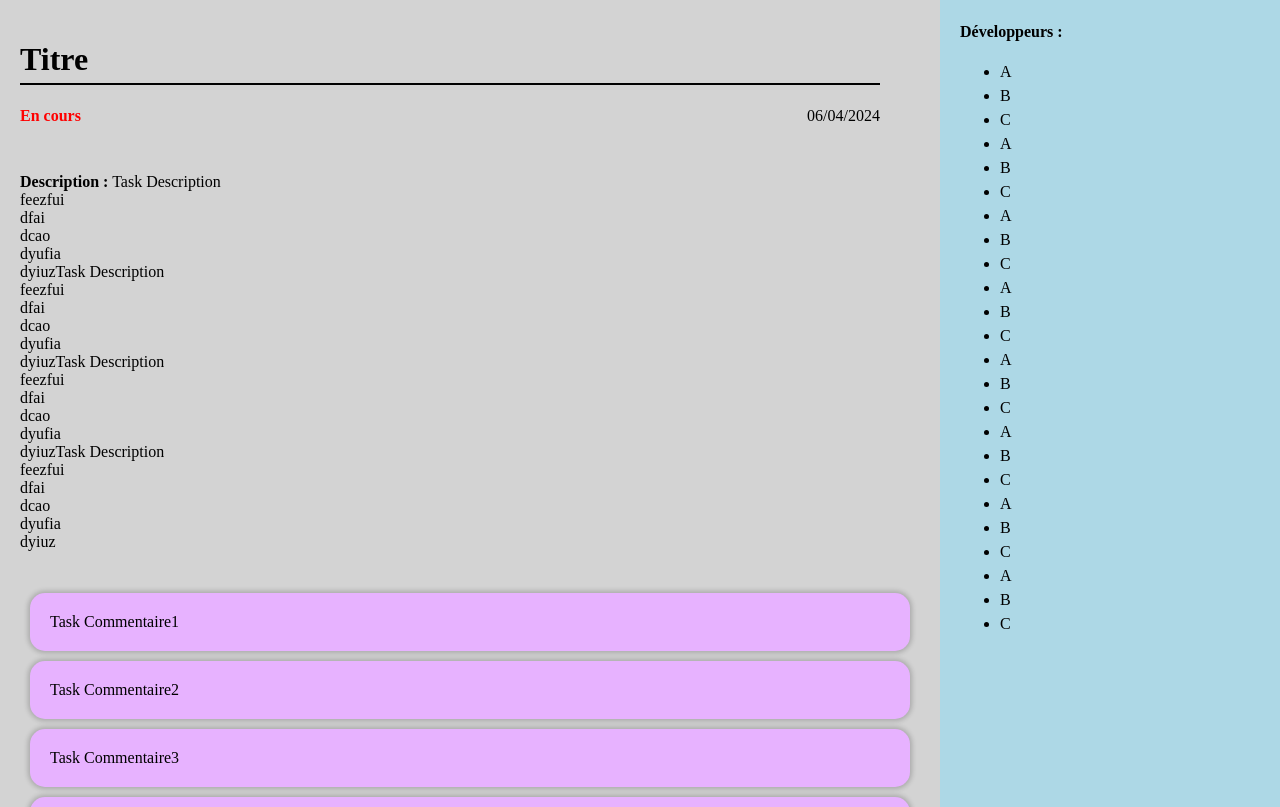
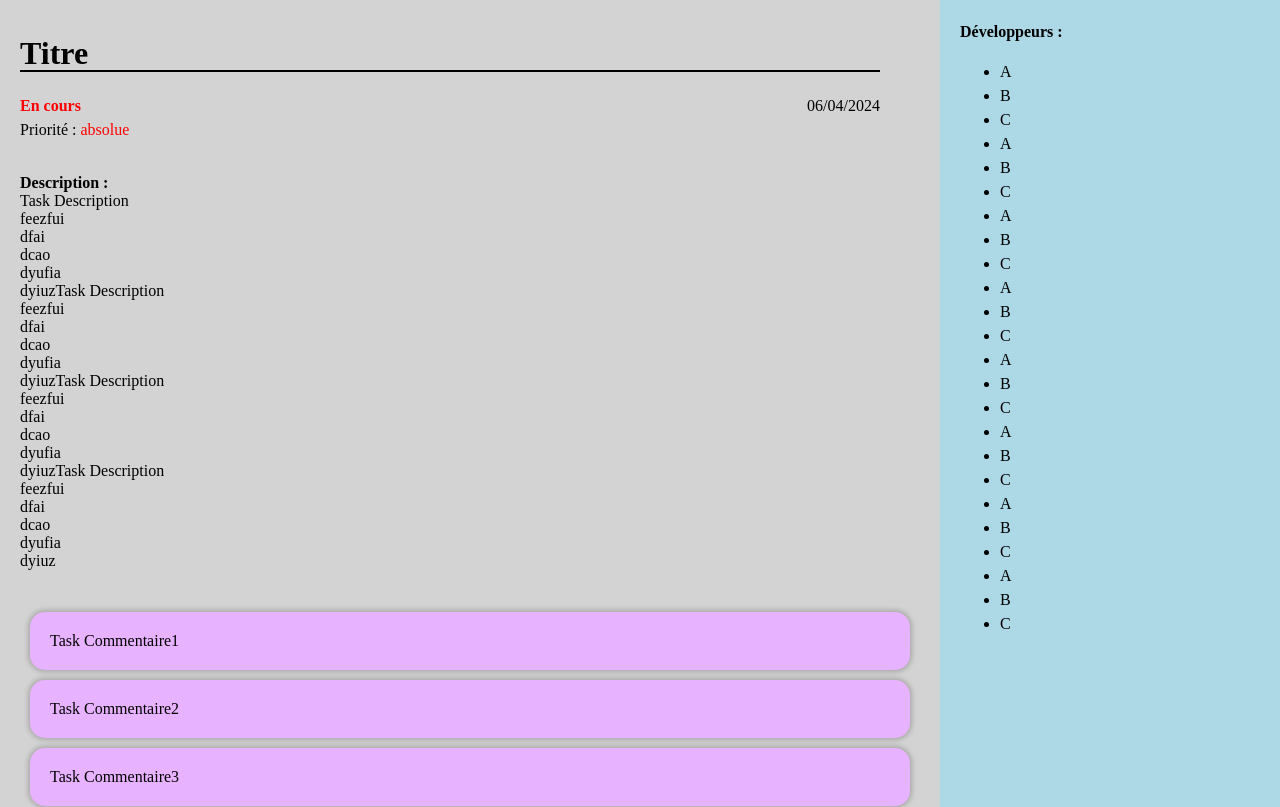
Before and after one commit to albane-dorin/IMTrello, a Flask app: page /popUpTask in a window 1280 px wide. Shown: the top 807 px of the page. Run offline with Flask 3, Linux system fonts and the light colour scheme.

Commit message:
ajout de la priorité

```diff
--- a/app.py
+++ b/app.py
@@ -16,12 +16,14 @@ def view_colonne():
         'developers' : ["A", "B", "C"]
 
     }
-    return render_template('vueColonne.html.jinja2', dataTask=dataTask)
+    return render_template('miniatureColonne.html.jinja2', dataTask=dataTask)
 
 @app.route('/popUpTask')
 def view_popUp():
     dataTask = {
         'taskColor' : "red",
+        'priorite': 'absolue',
+        'prioriteColor' : "red",
         'titreTache' : "Task Title",
         'status' : 'En cours',
         'endDate': "06/04/2024",
--- a/static/css/popUpTask.css
+++ b/static/css/popUpTask.css
@@ -13,6 +13,10 @@ body, html {
     display: flex;
     justify-content: space-between;
     align-items: center;
+}
+
+.priorite {
+    color : var(--priorite-color);
 }
 
 .containerUD {
@@ -60,6 +64,7 @@ body, html {
     left: 20px; /* Adjust the left position as needed */
     z-index: 1; /* Ensure the title stays above the scrollable content */
     width: calc(100% - 40px);
+    line-height: 150%;
 }
 
 .left {
--- a/templates/vueColonne.html.jinja2
+++ b/templates/miniatureColonne.html.jinja2
@@ -3,7 +3,7 @@
 <head>
 
     <meta charset="UTF-8">
-    <link rel="stylesheet" href="../static/css/vueColonne.css">
+    <link rel="stylesheet" href="../static/css/miniatureColonne.css">
     <title>Tâche : {{ dataTask.titreTache }}</title>
 </head>
 <header>
--- a/templates/popUpTask.html.jinja2
+++ b/templates/popUpTask.html.jinja2
@@ -13,17 +13,21 @@
         <div class="containerUD">
             <div class="partieFixe">
                 <h1>Titre</h1>
-                <p>
                     <div class="containerStatusDate">
                     <div class="status" style="--status-color: {{dataTask.taskColor}}">{{ dataTask.status }}</div>
                     <div>{{ dataTask.endDate }}</div>
                     </div>
-                </p>
+                    <div class="priorite" >
+                        Priorité :
+                        <span class ="priorite" style ="--priorite-color: {{dataTask.prioriteColor}}">
+                            {{ dataTask.priorite }}
+                        </span>
+                    </div>
             </div>
             <div class="containerPartieScroll">
             <p>
                 <div class="description">
-                    <span class="bold">Description :</span> {{ dataTask.description }}
+                    <span class="bold">Description :<br></span> {{ dataTask.description }}
                 </div>
             </p>
             <div class = commentairebox>
```
Also changed, not shown: static/css/miniatureColonne.css (renamed from static/css/vueColonne.css).
